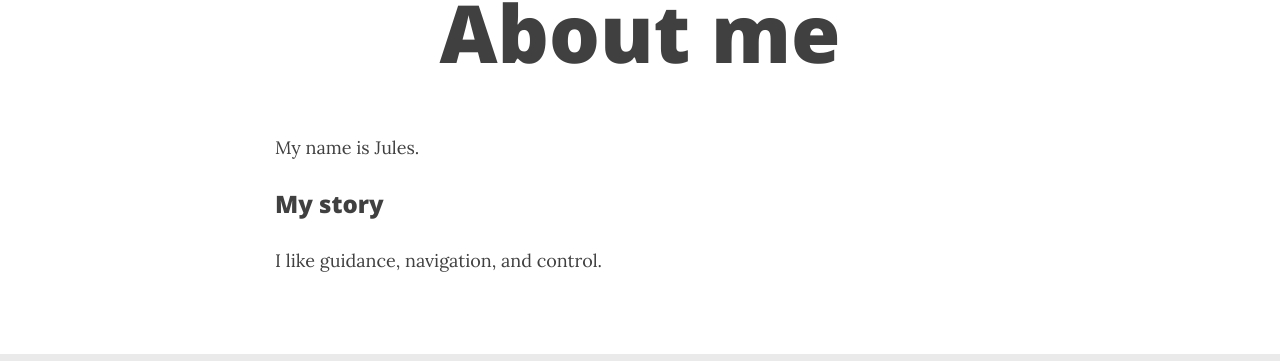
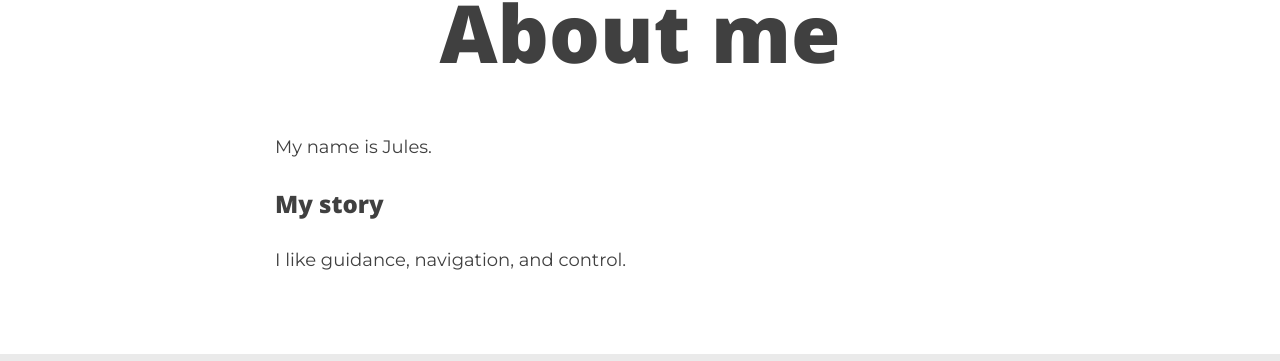
Before and after one commit to juliaproctor/juliaproctor.github.io, a Jekyll site: the page built from aboutme.md, in a window 1280 px wide. Shown: the part 142-503 px from the top of the page. Built offline with Jekyll 4.4.1, drawn with Linux system fonts in a browser that asks for light colours; nearby versions of some CDN libraries; comment, search, counter and statistics services are not loaded.

Commit message:
change body to Montserrat

```diff
--- a/_layouts/base.html
+++ b/_layouts/base.html
@@ -6,7 +6,7 @@
   - href: "https://stackpath.bootstrapcdn.com/bootstrap/4.4.1/css/bootstrap.min.css"
     sri: "sha384-Vkoo8x4CGsO3+Hhxv8T/Q5PaXtkKtu6ug5TOeNV6gBiFeWPGFN9MuhOf23Q9Ifjh"
   - "https://cdnjs.cloudflare.com/ajax/libs/font-awesome/5.12.1/css/all.min.css"
-  - "https://fonts.googleapis.com/css?family=Lora:400,700,400italic,700italic"
+  - "https://fonts.googleapis.com/css?family=Montserrat:400,300italic"
   - "https://fonts.googleapis.com/css?family=Open+Sans:300italic,400italic,600italic,700italic,800italic,400,300,600,700,800"
 common-ext-js:
   - href: "https://code.jquery.com/jquery-3.5.1.slim.min.js"
--- a/assets/css/beautifuljekyll.css
+++ b/assets/css/beautifuljekyll.css
@@ -11,7 +11,7 @@
 }
 
 body {
-  font-family: 'Lora', 'Times New Roman', serif;
+  font-family: 'Montserrat', 'Times New Roman', serif;
   font-size: 1.125rem;
   color: {{ site.text-col | default: "#404040" }};
   position: relative;
@@ -487,7 +487,7 @@
   font-size: 1.125rem;
   font-style: italic;
   margin: 0 0 0.625rem;
-  font-family: 'Lora', 'Times New Roman', serif;
+  font-family: 'Montserrat', 'Times New Roman', serif;
 }
 .post-heading .post-meta {
   display: inline-block;
```
Also changed, not shown: 6 other files.
